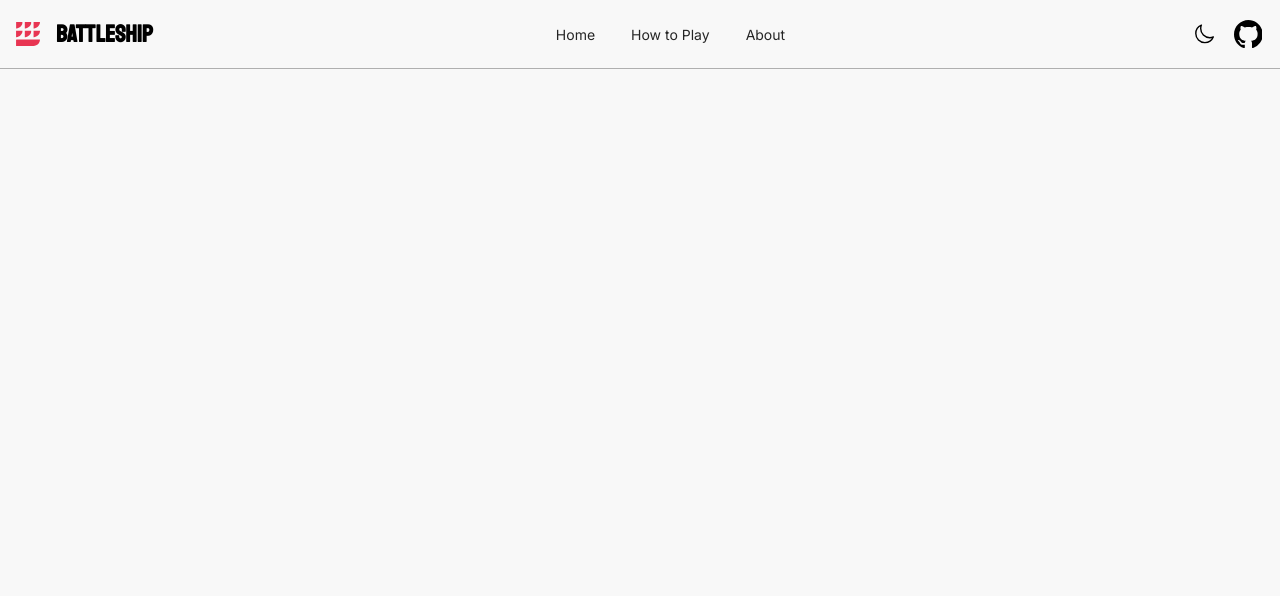
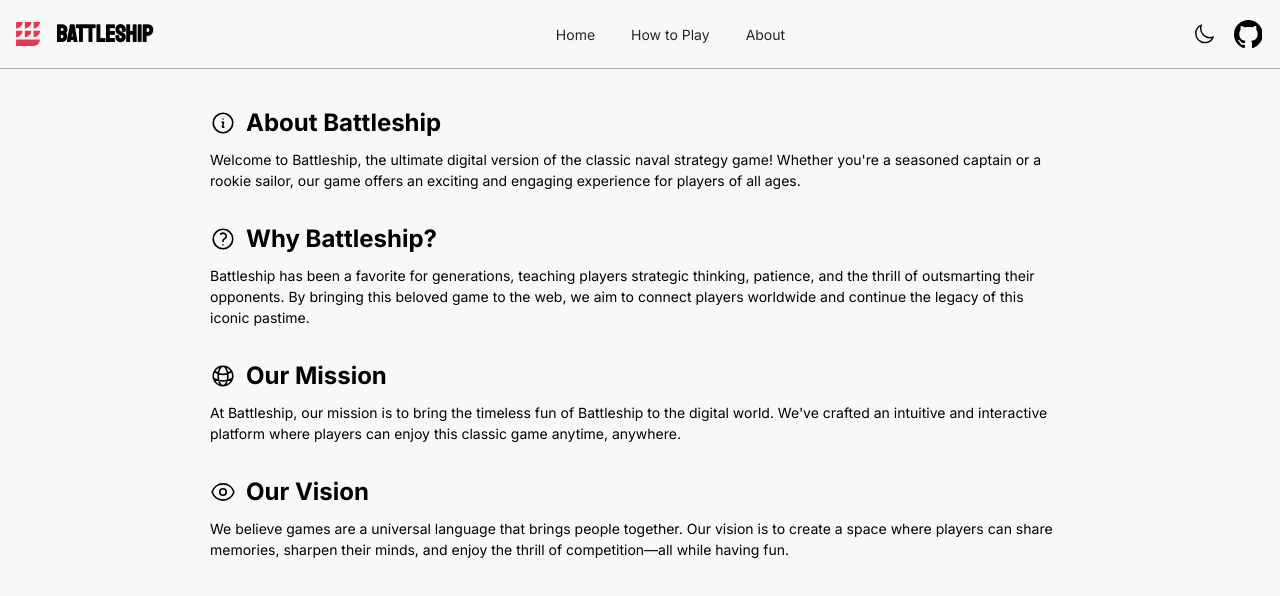
Before and after one commit to arvinagarcia/battleship, a website built with webpack: page public/about.html in a window 1280 px wide. Built offline with nearby package versions, Linux system fonts and the light colour scheme.

Commit message:
Add content to about page

```diff
--- a/public/about.html
+++ b/public/about.html
@@ -13,8 +13,56 @@
   <link rel="icon" type="image/x-icon" href="/src/assets/icons/battleship-logo.svg">
 </head>
 <body>
-  <main>
-
+  <main class="main-about">
+    <div class="about-container">
+      <div class="top">
+        <svg class="about-icons" xmlns="http://www.w3.org/2000/svg" fill="none" viewBox="0 0 24 24" stroke-width="1.5" stroke="currentColor" class="size-6">
+          <path stroke-linecap="round" stroke-linejoin="round" d="m11.25 11.25.041-.02a.75.75 0 0 1 1.063.852l-.708 2.836a.75.75 0 0 0 1.063.853l.041-.021M21 12a9 9 0 1 1-18 0 9 9 0 0 1 18 0Zm-9-3.75h.008v.008H12V8.25Z" />
+        </svg>
+        <h2 class="heading">About Battleship</h2>
+      </div>
+      <p class="description">
+        Welcome to Battleship, the ultimate digital version of the classic naval strategy game!
+        Whether you're a seasoned captain or a rookie sailor, our game offers an exciting and engaging experience for players of all ages.
+      </p>
+    </div>
+    <div class="why-container">
+      <div class="top">
+        <svg class="about-icons" xmlns="http://www.w3.org/2000/svg" fill="none" viewBox="0 0 24 24" stroke-width="1.5" stroke="currentColor" class="size-6">
+          <path stroke-linecap="round" stroke-linejoin="round" d="M9.879 7.519c1.171-1.025 3.071-1.025 4.242 0 1.172 1.025 1.172 2.687 0 3.712-.203.179-.43.326-.67.442-.745.361-1.45.999-1.45 1.827v.75M21 12a9 9 0 1 1-18 0 9 9 0 0 1 18 0Zm-9 5.25h.008v.008H12v-.008Z" />
+        </svg>
+        <h2 class="heading">Why Battleship?</h2>
+      </div>
+      <p class="description">
+        Battleship has been a favorite for generations, teaching players strategic thinking, patience, and the thrill of outsmarting their opponents.
+        By bringing this beloved game to the web, we aim to connect players worldwide and continue the legacy of this iconic pastime.
+      </p>
+    </div>
+    <div class="mission-container">
+      <div class="top">
+        <svg class="about-icons" xmlns="http://www.w3.org/2000/svg" fill="none" viewBox="0 0 24 24" stroke-width="1.5" stroke="currentColor" class="size-6">
+          <path stroke-linecap="round" stroke-linejoin="round" d="M12 21a9.004 9.004 0 0 0 8.716-6.747M12 21a9.004 9.004 0 0 1-8.716-6.747M12 21c2.485 0 4.5-4.03 4.5-9S14.485 3 12 3m0 18c-2.485 0-4.5-4.03-4.5-9S9.515 3 12 3m0 0a8.997 8.997 0 0 1 7.843 4.582M12 3a8.997 8.997 0 0 0-7.843 4.582m15.686 0A11.953 11.953 0 0 1 12 10.5c-2.998 0-5.74-1.1-7.843-2.918m15.686 0A8.959 8.959 0 0 1 21 12c0 .778-.099 1.533-.284 2.253m0 0A17.919 17.919 0 0 1 12 16.5c-3.162 0-6.133-.815-8.716-2.247m0 0A9.015 9.015 0 0 1 3 12c0-1.605.42-3.113 1.157-4.418" />
+        </svg>
+        <h2 class="heading">Our Mission</h2>
+      </div>
+      <p class="description">
+        At Battleship, our mission is to bring the timeless fun of Battleship to the digital world.
+        We've crafted an intuitive and interactive platform where players can enjoy this classic game anytime, anywhere.
+      </p>
+    </div>
+    <div class="vision-container">
+      <div class="top">
+        <svg class="about-icons" xmlns="http://www.w3.org/2000/svg" fill="none" viewBox="0 0 24 24" stroke-width="1.5" stroke="currentColor" class="size-6">
+          <path stroke-linecap="round" stroke-linejoin="round" d="M2.036 12.322a1.012 1.012 0 0 1 0-.639C3.423 7.51 7.36 4.5 12 4.5c4.638 0 8.573 3.007 9.963 7.178.07.207.07.431 0 .639C20.577 16.49 16.64 19.5 12 19.5c-4.638 0-8.573-3.007-9.963-7.178Z" />
+          <path stroke-linecap="round" stroke-linejoin="round" d="M15 12a3 3 0 1 1-6 0 3 3 0 0 1 6 0Z" />
+        </svg>
+        <h2 class="heading">Our Vision</h2>
+      </div>
+      <p class="description">
+        We believe games are a universal language that brings people together.
+        Our vision is to create a space where players can share memories, sharpen their minds, and enjoy the thrill of competition—all while having fun.
+      </p>
+    </div>
   </main>
 </body>
 </html>
--- a/src/styles/styles.css
+++ b/src/styles/styles.css
@@ -201,7 +201,6 @@
   flex-direction: column;
   gap: 16px;
   width: 400px;
-  /* height: 500px; */
 }
 
 .your-container .top,
@@ -269,7 +268,8 @@
   width: 80px;
 }
 
-.main-controls {
+.main-controls,
+.main-about {
   display: flex;
   flex-direction: column;
   padding: 16px;
@@ -278,8 +278,12 @@
 
 .placement-container,
 .gameplay-container,
-.controls-container {
-  padding: 20px;
+.controls-container,
+.about-container,
+.why-container,
+.mission-container,
+.vision-container {
+  padding: 20px 20px 10px 20px;
   display: flex;
   flex-direction: column;
   gap: 8px;
@@ -288,19 +292,28 @@
 
 .placement-description,
 .gameplay-description,
-.controls-description {
+.controls-description,
+.about-container .description,
+.why-container .description,
+.mission-container .description,
+.vision-container .description {
   font-size: 14px;
 }
 
 .placement-top,
 .gameplay-top,
-.controls-top {
+.controls-top,
+.about-container .top,
+.why-container .top,
+.mission-container .top,
+.vision-container .top {
   display: flex;
   align-items: center;
   gap: 10px;
 }
 
-.how-to-play-icons {
+.how-to-play-icons,
+.about-icons {
   width: 26px;
   height: 26px;
 }
```
